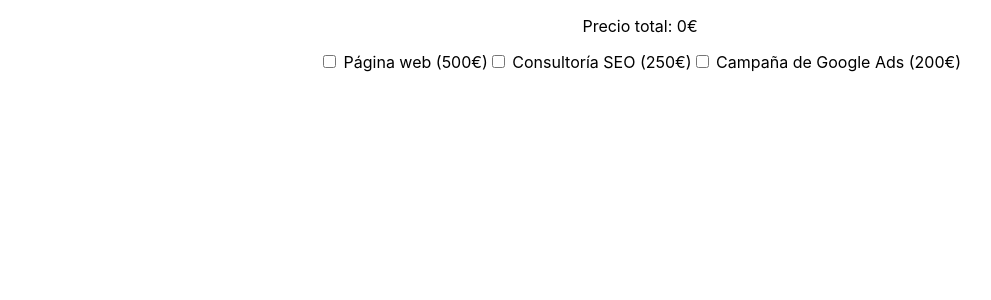
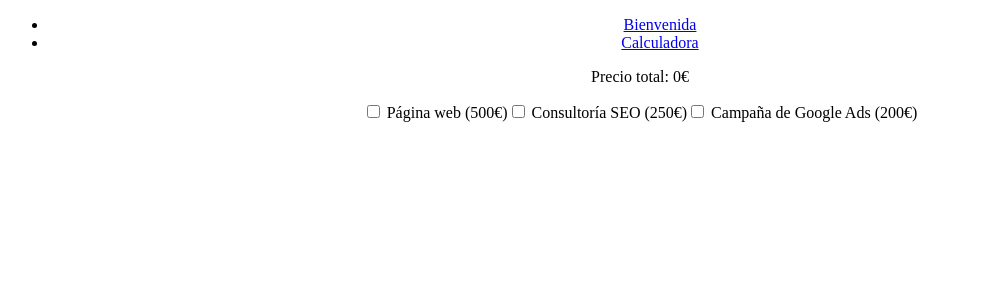
Before and after one commit to juansheba10/Sprint-7, a React (Create React App) app in the folder sprint-7/: page /calculadora in a window 1280 px wide. Shown: the top 300 px of the page, without its empty margins (0-991 px from the left). Built offline with nearby package versions, Linux system fonts and the light colour scheme.

Commit message:
Empezado 5to ejercicio

```diff
--- /dev/null
+++ b/package.json
@@ -0,0 +1,6 @@
+{
+  "dependencies": {
+    "react-router": "^6.10.0",
+    "react-router-dom": "^6.10.0"
+  }
+}
--- a/sprint-7/package.json
+++ b/sprint-7/package.json
@@ -8,6 +8,7 @@
     "@testing-library/user-event": "^13.5.0",
     "react": "^18.2.0",
     "react-dom": "^18.2.0",
+    "react-router-dom": "^6.10.0",
     "react-scripts": "5.0.1",
     "styled-components": "^5.3.9",
     "web-vitals": "^2.1.4"
--- a/sprint-7/src/App.js
+++ b/sprint-7/src/App.js
@@ -1,112 +1,31 @@
-import React, { useState } from 'react';
+import React from 'react';
+import { BrowserRouter as Router, Route, Link, Outlet, Routes } from 'react-router-dom';
 import styled from 'styled-components';
-import Panel from './Panel';
+import Bienvenida from './Bienvenida';
+import Calculadora from './Calculadora';
 import './App.css';
 
-function App() {
-  const [precioWeb, setPrecioWeb] = useState(0); // Inicializamos el precio de la página web en 500
-  const [precioSEO, setPrecioSEO] = useState(0); // Inicializamos el precio de la consultoría SEO en 250
-  const [precioAds, setPrecioAds] = useState(0); // Inicializamos el precio de la campaña de Google Ads en 200
-  const [precioTotal, setPrecioTotal] = useState(0); // Inicializamos el precio total en 0
-  const [panelVisible, setPanelVisible] = useState(false);
-  const [numPaginas, setNumPaginas] = useState(1);
-  const [numIdiomas, setNumIdiomas] = useState(1);
-
-
-  const calcularPrecioTotal = () => {
-    let costeWeb = 0; // Coste base de la página web
-    if (panelVisible) {
-      costeWeb += numPaginas * numIdiomas * 30; // Añadimos el coste adicional
-    }
-    const total = precioSEO + precioAds + (precioWeb === 500 ? costeWeb + 500 : costeWeb);
-    setPrecioTotal(total);
-  }
-
-  const modificarPrecioWeb = () => {
-    setPrecioWeb(precioWeb === 500 ? 0 : 500);
-    setPanelVisible(!panelVisible);
-    guardarEstadoEnLocalStorage();
-  };
-
-  const modificarPrecioSEO = () => {
-    setPrecioSEO(precioSEO === 250 ? 0 : 250);
-    guardarEstadoEnLocalStorage();
-  };
-
-  const modificarPrecioAds = () => {
-    setPrecioAds(precioAds === 200 ? 0 : 200);
-    guardarEstadoEnLocalStorage();
-  };
-
-  // También debes modificar las funciones de cambio en el componente Panel
-  const handleNumPaginasChange = (value) => {
-    setNumPaginas(value);
-    guardarEstadoEnLocalStorage();
-  };
-
-  const handleNumIdiomasChange = (value) => {
-    setNumIdiomas(value);
-    guardarEstadoEnLocalStorage();
-  };
-
-  const guardarEstadoEnLocalStorage = () => {
-    const estado = {
-      precioWeb,
-      precioSEO,
-      precioAds,
-      panelVisible,
-      numPaginas,
-      numIdiomas,
-    };
-    localStorage.setItem('estado', JSON.stringify(estado));
-  };
-
-
-
-
-  // Llamamos a la función calcularPrecioTotal cada vez que se actualiza el estado de alguna de las casillas
-  React.useEffect(() => {
-    calcularPrecioTotal();// Llamamos a la función para calcular el coste de la página web
-  }, [precioWeb, precioSEO, precioAds, panelVisible, numPaginas, numIdiomas]);
-
-  React.useEffect(() => {
-    const estadoGuardado = localStorage.getItem('estado');
-    if (estadoGuardado) {
-      const estado = JSON.parse(estadoGuardado);
-      setPrecioWeb(estado.precioWeb);
-      setPrecioSEO(estado.precioSEO);
-      setPrecioAds(estado.precioAds);
-      setPanelVisible(estado.panelVisible);
-      setNumPaginas(estado.numPaginas);
-      setNumIdiomas(estado.numIdiomas);
-    }
-  }, []);
-
-
+const App = () => {
   return (
-    <div className="App">
-        <p>
-          Precio total: {precioTotal}€
-        </p>
-        <label>
-          <input type="checkbox" checked={panelVisible} onChange={() => setPanelVisible(!panelVisible)}  /> Página web (500€)
-        </label>
-        <Panel
-  visible={panelVisible}
-  numPaginas={numPaginas}
-  numIdiomas={numIdiomas}
-  onNumPaginasChange={handleNumPaginasChange}
-  onNumIdiomasChange={handleNumIdiomasChange}
-/>
-
-        <label>
-          <input type="checkbox" checked={precioSEO === 250} onChange={modificarPrecioSEO} /> Consultoría SEO (250€)
-        </label>
-        <label>
-          <input type="checkbox" checked={precioAds === 200} onChange={modificarPrecioAds} /> Campaña de Google Ads (200€)
-        </label>
-    </div>
+    <Router>
+      <div className="App">
+        <nav>
+          <ul>
+            <li>
+              <Link to="/">Bienvenida</Link>
+            </li>
+            <li>
+              <Link to="/calculadora">Calculadora</Link>
+            </li>
+          </ul>
+        </nav>
+        <Routes>
+          <Route path="/" element={<Bienvenida />} />
+          <Route path="/calculadora" element={<Calculadora />} />
+        </Routes>
+      </div>
+    </Router>
   );
-}
+};
 
 export default App;
--- /dev/null
+++ b/sprint-7/src/Bienvenida.js
@@ -0,0 +1,15 @@
+// Bienvenida.js
+import React from 'react';
+
+const Bienvenida = () => {
+  return (
+    <div>
+      <h1>Bienvenida</h1>
+      <p>
+        Aquí puedes explicar el propósito y funcionamiento de la web.
+      </p>
+    </div>
+  );
+};
+
+export default Bienvenida;
--- /dev/null
+++ b/sprint-7/src/Calculadora.js
@@ -0,0 +1,113 @@
+// Calculadora.js
+import React, { useState, useEffect } from 'react';
+import Panel from './Panel';
+import './App.css';
+
+
+const Calculadora = () =>  {
+    const [precioWeb, setPrecioWeb] = useState(0); // Inicializamos el precio de la página web en 500
+    const [precioSEO, setPrecioSEO] = useState(0); // Inicializamos el precio de la consultoría SEO en 250
+    const [precioAds, setPrecioAds] = useState(0); // Inicializamos el precio de la campaña de Google Ads en 200
+    const [precioTotal, setPrecioTotal] = useState(0); // Inicializamos el precio total en 0
+    const [panelVisible, setPanelVisible] = useState(false);
+    const [numPaginas, setNumPaginas] = useState(1);
+    const [numIdiomas, setNumIdiomas] = useState(1);
+
+
+    const calcularPrecioTotal = () => {
+      let costeWeb = 0; // Coste base de la página web
+      if (panelVisible) {
+        costeWeb += numPaginas * numIdiomas * 30; // Añadimos el coste adicional
+      }
+      const total = precioSEO + precioAds + (precioWeb === 500 ? costeWeb + 500 : costeWeb);
+      setPrecioTotal(total);
+    }
+
+    const modificarPrecioWeb = () => {
+      setPrecioWeb(precioWeb === 500 ? 0 : 0);
+      setPanelVisible(!panelVisible);
+      guardarEstadoEnLocalStorage();
+    };
+
+    const modificarPrecioSEO = () => {
+      setPrecioSEO(precioSEO === 250 ? 0 : 250);
+      guardarEstadoEnLocalStorage();
+    };
+
+    const modificarPrecioAds = () => {
+      setPrecioAds(precioAds === 200 ? 0 : 200);
+      guardarEstadoEnLocalStorage();
+    };
+
+    // También debes modificar las funciones de cambio en el componente Panel
+    const handleNumPaginasChange = (value) => {
+      setNumPaginas(value);
+      guardarEstadoEnLocalStorage();
+    };
+
+    const handleNumIdiomasChange = (value) => {
+      setNumIdiomas(value);
+      guardarEstadoEnLocalStorage();
+    };
+
+    const guardarEstadoEnLocalStorage = () => {
+      const estado = {
+        precioWeb,
+        precioSEO,
+        precioAds,
+        panelVisible,
+        numPaginas,
+        numIdiomas,
+      };
+      localStorage.setItem('estado', JSON.stringify(estado));
+    };
+
+
+
+
+    // Llamamos a la función calcularPrecioTotal cada vez que se actualiza el estado de alguna de las casillas
+    useEffect(() => {
+      calcularPrecioTotal();// Llamamos a la función para calcular el coste de la página web
+    }, [precioWeb, precioSEO, precioAds, panelVisible, numPaginas, numIdiomas]);
+
+    useEffect(() => {
+      const estadoGuardado = localStorage.getItem('estado');
+      if (estadoGuardado) {
+        const estado = JSON.parse(estadoGuardado);
+        setPrecioWeb(estado.precioWeb);
+        setPrecioSEO(estado.precioSEO);
+        setPrecioAds(estado.precioAds);
+        setPanelVisible(estado.panelVisible);
+        setNumPaginas(estado.numPaginas);
+        setNumIdiomas(estado.numIdiomas);
+      }
+    }, []);
+
+
+    return (
+      <div className="App">
+          <p>
+            Precio total: {precioTotal}€
+          </p>
+          <label>
+            <input type="checkbox" checked={precioWeb === 500} onChange={modificarPrecioWeb}   /> Página web (500€)
+          </label>
+          <Panel
+    visible={panelVisible}
+    numPaginas={numPaginas}
+    numIdiomas={numIdiomas}
+    onNumPaginasChange={handleNumPaginasChange}
+    onNumIdiomasChange={handleNumIdiomasChange}
+  />
+
+          <label>
+            <input type="checkbox" checked={precioSEO === 250} onChange={modificarPrecioSEO} /> Consultoría SEO (250€)
+          </label>
+          <label>
+            <input type="checkbox" checked={precioAds === 200} onChange={modificarPrecioAds} /> Campaña de Google Ads (200€)
+          </label>
+      </div>
+    );
+  }
+
+export default Calculadora;
--- a/sprint-7/src/index.js
+++ b/sprint-7/src/index.js
@@ -1,17 +1,11 @@
 import React from 'react';
-import ReactDOM from 'react-dom/client';
-import './index.css';
+import { createRoot } from 'react-dom/client';
 import App from './App';
-import reportWebVitals from './reportWebVitals';
 
-const root = ReactDOM.createRoot(document.getElementById('root'));
-root.render(
-  <React.StrictMode>
-    <App />
-  </React.StrictMode>
-);
+const rootElement = document.getElementById('root');
+createRoot(rootElement).render(<App />);
+
 
 // If you want to start measuring performance in your app, pass a function
 // to log results (for example: reportWebVitals(console.log))
-// or send to an analytics endpoint. Learn more: https://bit.ly/CRA-vitals
-reportWebVitals();
+// or send to an analytics endpoint. Learn more: https://bit.ly/CRA-vitals;
```
Also changed, not shown: 2 other files (tests, documents, lock files or other folders).
